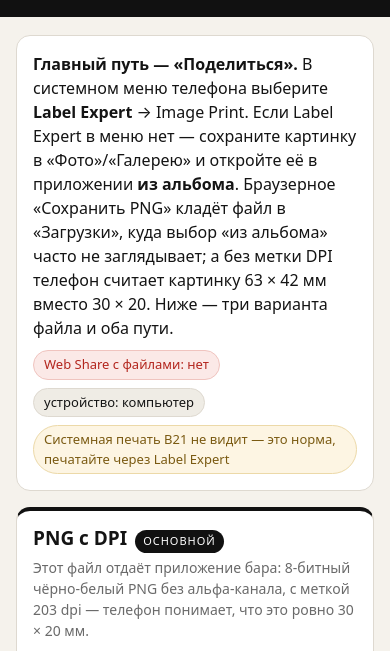
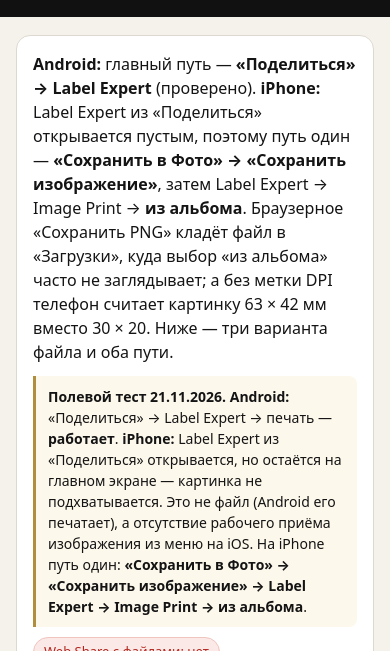
Before and after one commit to sangoskarlet/bar-app, a plain HTML site: page docs/labels/test.html in a window 390 px wide. Shown: the part 185-836 px from the top of the page. Drawn offline with Linux system fonts and the light colour scheme.

Commit message:
docs(этикетка): полевой тест Android/iPhone, отдельные сценарии и payload в test.html, отчёт и iOS-скриншот

```diff
--- a/docs/labels/test.html
+++ b/docs/labels/test.html
@@ -130,56 +130,60 @@
 
 <main class="wrap">
   <section class="card intro">
-    <p><b>Главный путь — «Поделиться».</b> В системном меню телефона выберите <b>Label Expert</b> → Image Print. Если Label Expert в меню нет — сохраните картинку в «Фото»/«Галерею» и откройте её в приложении <b>из альбома</b>. Браузерное «Сохранить PNG» кладёт файл в «Загрузки», куда выбор «из альбома» часто не заглядывает; а без метки DPI телефон считает картинку 63 × 42 мм вместо 30 × 20. Ниже — три варианта файла и оба пути.</p>
+    <p><b>Android:</b> главный путь — <b>«Поделиться» → Label Expert</b> (проверено). <b>iPhone:</b> Label Expert из «Поделиться» открывается пустым, поэтому путь один — <b>«Сохранить в Фото» → «Сохранить изображение»</b>, затем Label Expert → Image Print → <b>из альбома</b>. Браузерное «Сохранить PNG» кладёт файл в «Загрузки», куда выбор «из альбома» часто не заглядывает; а без метки DPI телефон считает картинку 63 × 42 мм вместо 30 × 20. Ниже — три варианта файла и оба пути.</p>
+    <div class="warnbox" style="margin-top:12px">
+      <b>Полевой тест 21.11.2026.</b> <b>Android:</b> «Поделиться» → Label Expert → печать — <b>работает</b>. <b>iPhone:</b> Label Expert из «Поделиться» открывается, но остаётся на главном экране — картинка не подхватывается. Это не файл (Android его печатает), а отсутствие рабочего приёма изображения из меню на iOS. На iPhone путь один: <b>«Сохранить в Фото» → «Сохранить изображение» → Label Expert → Image Print → из альбома</b>.
+    </div>
     <div class="statusline" id="caps" aria-live="polite"></div>
   </section>
 
   <div id="variants"></div>
 
   <section class="card">
-    <h2>Label Expert в меню «Поделиться» — есть или нет?</h2>
-    <p>Наш «Поделиться» — это системное меню телефона, а не наше окно. Что в нём будет, зависит от самого Label Expert: на iOS это Share Extension, на Android — обработчик «Поделиться» (ACTION_SEND). В инструкции вендора описан импорт из альбома и «Choose File», а не расширение «Поделиться», поэтому наличие Label Expert в меню надо проверить один раз на конкретном телефоне.</p>
+    <h2>Label Expert в «Поделиться»: Android — да, iPhone — пустой</h2>
+    <p>Наш «Поделиться» — это системное меню телефона. На <b>Android</b> Label Expert зарегистрирован как получатель картинки и принимает наш PNG — полевой тест это подтвердил. На <b>iPhone</b> пункт Label Expert в меню тоже есть, приложение открывается, но остаётся на главном экране: рабочего приёма изображения из «Поделиться» у него нет (или расширение не принимает payload). Это не лечится нашим кодом — поэтому на iPhone мы не ведём через «Поделиться», а сохраняем в «Фото» и импортируем из альбома.</p>
     <div class="steps">
       <div class="phone">
-        <h3>Проверка на iPhone</h3>
+        <h3>iPhone: что делать</h3>
         <ol class="step">
-          <li>Откройте «Фото», выберите любую картинку → <b>«Поделиться»</b>.</li>
-          <li>Пролистайте ряд приложений и «Ещё». Если <b>Label Expert</b> есть — наша кнопка «Поделиться» тоже покажет его (возможно, после «Ещё»).</li>
-          <li>Если нет — в нашем меню выберите <b>«Сохранить изображение»</b>, затем Label Expert → Image Print → из альбома.</li>
+          <li>Не выбирайте Label Expert в «Поделиться» — он откроется пустым.</li>
+          <li>В меню выберите <b>«Сохранить изображение»</b> — картинка уйдёт в «Фото».</li>
+          <li>Откройте Label Expert → <b>Image Print</b> → <b>«Из альбома»</b>.</li>
         </ol>
       </div>
       <div class="phone">
-        <h3>Проверка на Android</h3>
+        <h3>Android: что делать</h3>
         <ol class="step">
-          <li>Откройте «Галерею» или Google Фото, выберите картинку → <b>«Поделиться»</b>.</li>
-          <li>Если <b>Label Expert</b> есть в списке — он появится и у нас. Если нет — сохраните через Google Фото/Галерею и откройте Label Expert → Image Print → из галереи.</li>
-          <li>Иногда Label Expert появляется не в «Поделиться», а в <b>«Открыть с помощью»</b> при открытии файла из «Загрузок» — это другой механизм, но тоже рабочий.</li>
+          <li>В меню «Поделиться» выберите <b>Label Expert</b> — это рабочий путь.</li>
+          <li>Дальше <b>Image Print</b> → выбрать картинку.</li>
+          <li>Если Label Expert в меню нет — «Сохранить PNG» → Label Expert → Image Print → из файлов/альбома.</li>
         </ol>
       </div>
     </div>
-    <p class="small muted">Мы не можем гарантировать пункт Label Expert в меню: это решает само приложение и версия ОС. Поэтому основной шаг в инструкции — «Поделиться», а запасной — «Сохранить изображение» → из альбома.</p>
+    <p class="small muted">Проверить наличие пункта можно так: «Фото»/«Галерея» → любая картинка → «Поделиться» → пролистать приложения и «Ещё». Но на iPhone наличие пункта не значит, что картинка дойдёт — полевой тест показал пустой экран.</p>
   </section>
 
   <section class="card">
     <h2>Как открыть файл в Label Expert / AiYin</h2>
-    <p class="small muted">Инструкция одинаковая для PNG и JPG; различается только способ сохранить картинку на телефон. Скриншотов чужого приложения у нас нет — только шаги.</p>
+    <p class="small muted">Сценарии разные. Скриншотов чужого приложения у нас нет — только шаги.</p>
     <div class="steps">
       <div class="phone">
         <h3>iPhone <span class="os">iOS</span></h3>
         <ol class="step">
-          <li>Нажмите <b>«Поделиться»</b> у варианта «PNG с DPI».</li>
-          <li>Если в меню есть <b>Label Expert</b> — выберите его и переходите к шагу 4. Если нет — выберите <b>«Сохранить изображение»</b> (уйдёт в «Фото»). Если есть только «Сохранить в Файлы» — файл будет в «Файлы» → «Загрузки», его надо будет открыть через Import.</li>
+          <li>У варианта «PNG с DPI» нажмите <b>«Сохранить в Фото»</b>.</li>
+          <li>В меню выберите <b>«Сохранить изображение»</b> (не Label Expert — он откроется пустым). Если пункта нет, выберите «Сохранить в Файлы» и потом Import.</li>
           <li>Откройте <b>Label Expert</b> → <b>Image Print</b> → <b>«Из альбома»</b> (или Import / «Из файлов» → «Загрузки»).</li>
           <li>Размер этикетки — <b>30 × 20 мм</b>. Эффект — <b>Original</b>. <b>Smart crop — выключить.</b> Масштаб 1:1, без «fit».</li>
           <li>Нажмите <b>Печать</b> и выберите принтер B21 (Bluetooth должен быть сопряжён внутри приложения).</li>
         </ol>
+        <p class="small muted" style="margin-top:10px">Если всё же выбрали Label Expert в «Поделиться» и увидели главный экран без картинки — так и должно быть. Вернитесь в «Фото» и импортируйте из альбома.</p>
       </div>
       <div class="phone">
         <h3>Android <span class="os">Android</span></h3>
         <ol class="step">
-          <li>Нажмите <b>«Поделиться»</b> у варианта «PNG с DPI».</li>
-          <li>Если в меню есть <b>Label Expert</b> — выберите его и переходите к шагу 4. Если нет — выберите <b>Google Фото</b> или <b>Галерею</b> → <b>«Сохранить»</b>. Либо нажмите <b>«Сохранить PNG»</b>, файл будет в <b>«Загрузки»</b>.</li>
-          <li>Откройте <b>Label Expert</b> → <b>Image Print</b> → выбрать картинку <b>из галереи</b> (или из «Файлов» → «Загрузки»).</li>
+          <li>У варианта «PNG с DPI» нажмите <b>«Поделиться»</b>.</li>
+          <li>Выберите <b>Label Expert</b> — этот путь проверен владельцем и работает. Если пункта нет — <b>«Сохранить PNG»</b>, затем Label Expert → Image Print → из файлов/альбома.</li>
+          <li>В Label Expert выберите <b>Image Print</b> → картинку <b>из галереи</b> (или из «Файлов» → «Загрузки»).</li>
           <li>Размер этикетки — <b>30 × 20 мм</b>. Эффект — <b>Original</b>. <b>Smart crop — выключить.</b></li>
           <li>Нажмите <b>Печать</b> и выберите принтер B21.</li>
         </ol>
@@ -190,7 +194,7 @@
   <section class="card">
     <h2>Если приложение всё равно не видит файл</h2>
     <ul class="checklist">
-      <li><b>Картинка должна быть в «Фото» / «Галерее»</b>, а не только в «Загрузках»: выбор «из альбома» папку загрузок не показывает. Сохраняйте через «Поделиться» → «Сохранить изображение» (iPhone) или Google Фото/Галерея (Android); «Сохранить PNG» — запасной путь.</li>
+      <li><b>Картинка должна быть в «Фото» / «Галерее»</b>, а не только в «Загрузках»: выбор «из альбома» папку загрузок не показывает. iPhone — «Сохранить в Фото» → «Сохранить изображение»; Android — «Поделиться» → Label Expert или «Сохранить PNG».</li>
       <li><b>В приложении выбран раздел «Image Print» / «Add Image»</b>, а не «Text» или «PDF». Картинку ищут именно там.</li>
       <li><b>Размер этикетки — 30 × 20 мм</b> (если в списке нет, задайте вручную: ширина 30, высота 20).</li>
       <li><b>Эффект — Original</b>, не Dither и не Black white: картинка уже чёрно-белая. <b>Smart crop выключен</b>, масштаб 1:1.</li>
@@ -199,7 +203,7 @@
       <li><b>Принтер сопряжён внутри Label Expert</b> (раздел принтера), а не только в настройках Bluetooth телефона. Именно поэтому «на ноутбуке Bluetooth есть, а приложение не видит».</li>
     </ul>
     <div class="warnbox" style="margin-top:14px">
-      <b>Почему системное окно печати не видит B21.</b> iOS печатает через AirPrint, Android — через Mopria/IPP: в списке только сетевые принтеры, а «Сохранить в PDF» — это не печать на B21. Наш принтер — Bluetooth LE с протоколом производителя, его видит только Label Expert, когда вы подключаете его внутри приложения. Поэтому в приложении бара «Печать» убрана в <b>«Ещё» → «PDF (30 × 20 мм)»</b> (офисный принтер/PDF), а главный путь — <b>«Поделиться» → Label Expert</b>.
+      <b>Почему системное окно печати не видит B21.</b> iOS печатает через AirPrint, Android — через Mopria/IPP: в списке только сетевые принтеры, а «Сохранить в PDF» — это не печать на B21. Наш принтер — Bluetooth LE с протоколом производителя, его видит только Label Expert, когда вы подключаете его внутри приложения. Поэтому в приложении бара «Печать» убрана в <b>«Ещё» → «PDF (30 × 20 мм)»</b> (офисный принтер/PDF). Путь к B21: <b>Android — «Поделиться» → Label Expert</b>; <b>iPhone — «Сохранить в Фото» → Label Expert → Image Print из альбома</b>.
     </div>
   </section>
 
@@ -350,6 +354,9 @@ const ua = navigator.userAgent || '';
 const iOS = /iPhone|iPod/i.test(ua) || (/Macintosh/i.test(ua) && (navigator.maxTouchPoints || 0) > 1);
 const android = /Android/i.test(ua);
 const phone = iOS || android;
+// На iPhone Label Expert из «Поделиться» открывается пустым — кнопка ведёт
+// к «Сохранить изображение»; на Android/десктопе — честное «Поделиться».
+const shareBtnText = iOS ? 'Сохранить в Фото' : 'Поделиться';
 
 function el(tag, attrs = {}, ...kids) {
   const node = document.createElement(tag);
@@ -384,10 +391,13 @@ function download(blob, name) {
   setTimeout(() => URL.revokeObjectURL(url), 30000);
 }
 
-async function share(blob, name) {
+async function share(blob, name, type) {
   try {
-    const file = new File([blob], name, { type: blob.type });
-    await navigator.share({ files: [file], title: 'Этикетка 30 × 20' });
+    // MIME задаём явно: на iOS потеря типа — частая причина «пустого» приёма.
+    const file = new File([blob], name, { type });
+    const payload = { files: [file] };
+    if (!iOS) payload.title = 'Этикетка 30 × 20';
+    await navigator.share(payload);
   } catch (e) {
     if (e && e.name === 'AbortError') return;
     toast('Не удалось открыть меню «Поделиться»: ' + ((e && e.message) || e), 'bad');
@@ -406,6 +416,13 @@ async function renderVariant(v) {
   const meta = v.kind === 'png' ? pngMeta(bytes) : jpegMeta(bytes);
   const decoded = await decodeCheck(blob);
   const url = URL.createObjectURL(blob);
+  const shareType = v.kind === 'jpeg' ? 'image/jpeg' : 'image/png';
+
+  let shareSupported = false;
+  if (canShareApi) {
+    try { shareSupported = !!navigator.canShare({ files: [new File([blob], v.file, { type: shareType })] }); }
+    catch (e) { shareSupported = false; }
+  }
 
   const metaRows = [];
   const sizeOk = meta.width === 240 && meta.height === 160;
@@ -423,19 +440,13 @@ async function renderVariant(v) {
     metaRows.push(metaRow('Фон', 'белая подложка (прозрачности в JPG нет)', 'ok'));
   }
   metaRows.push(metaRow('Размер файла', fmtBytes(blob.size)));
-  metaRows.push(metaRow('Тип файла', blob.type));
-  metaRows.push(metaRow('Имя файла', v.file));
+  metaRows.push(metaRow('В «Поделиться» уйдёт', v.file + ' · ' + shareType + ' · ' + fmtBytes(blob.size)));
+  metaRows.push(metaRow('canShare(files)', shareSupported ? 'да' : 'нет', shareSupported ? 'ok' : 'bad'));
   metaRows.push(metaRow('Браузер открывает', decoded && !decoded.error ? 'да: ' + decoded.width + ' × ' + decoded.height : 'нет: ' + ((decoded && decoded.error) || 'нет createImageBitmap'), decoded && !decoded.error ? 'ok' : 'bad'));
-
-  let shareSupported = false;
-  if (canShareApi) {
-    try { shareSupported = !!navigator.canShare({ files: [new File([blob], v.file, { type: blob.type })] }); }
-    catch (e) { shareSupported = false; }
-  }
 
   const actions = el('div', { class: 'actions' },
     shareSupported
-      ? el('button', { class: 'primary wide', type: 'button', onclick: () => share(blob, v.file) }, 'Поделиться')
+      ? el('button', { class: 'primary wide', type: 'button', onclick: () => share(blob, v.file, shareType) }, shareBtnText)
       : null,
     el('button', { class: 'secondary wide', type: 'button', onclick: () => download(blob, v.file) }, 'Сохранить ' + (v.kind === 'jpeg' ? 'JPG' : 'PNG')),
     shareSupported ? null : el('p', { class: 'no-share' }, canShareApi ? 'Меню «Поделиться» этот файл не принимает — пользуйтесь «Сохранить».' : 'В этом браузере нет «Поделиться» картинкой. Откройте страницу на телефоне или сохраните файл.'),
@@ -465,6 +476,7 @@ async function boot() {
   caps.append(
     el('span', { class: 'pill ' + (canShareApi ? 'ok' : 'bad') }, 'Web Share с файлами: ' + (canShareFilesProbe ? 'есть' : 'нет')),
     el('span', { class: 'pill' }, phone ? (iOS ? 'телефон: iPhone' : 'телефон: Android') : 'устройство: компьютер'),
+    ...(iOS ? [el('span', { class: 'pill warn' }, 'iPhone: Label Expert из «Поделиться» пустой — сохраняйте в «Фото»')] : []),
     el('span', { class: 'pill warn' }, 'Системная печать B21 не видит — это норма, печатайте через Label Expert'),
   );
 
```
Also changed, not shown: docs/labels/12-test-page.png, docs/labels/13-label-png-dpi.png, docs/labels/16-ios-label.png (added), 2 other files.
